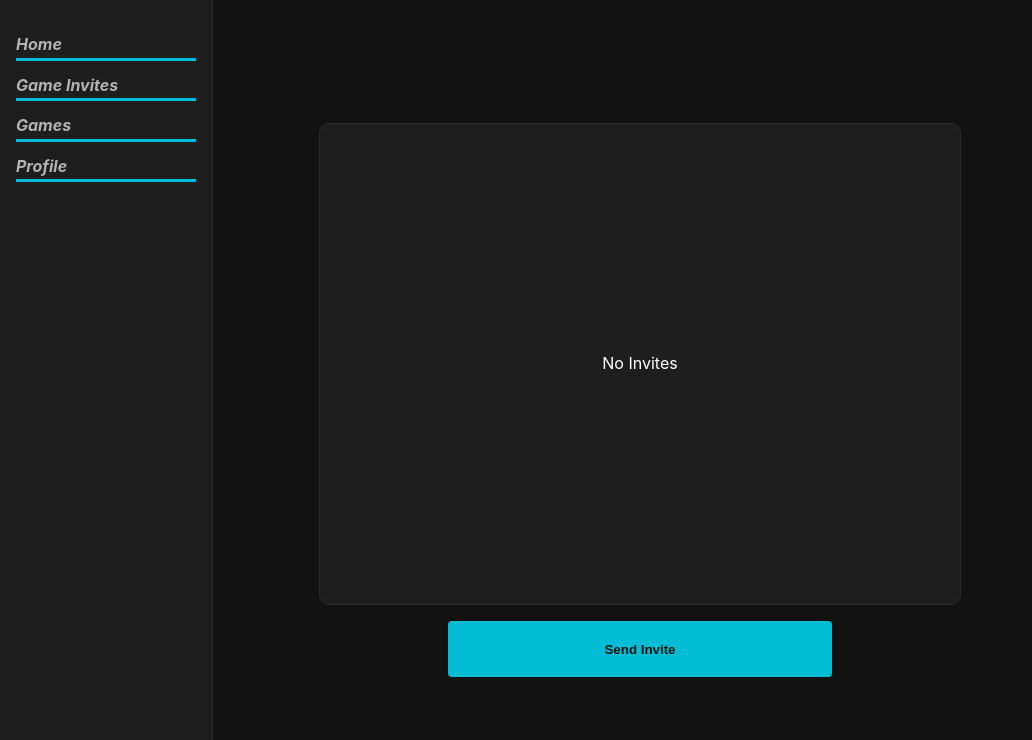
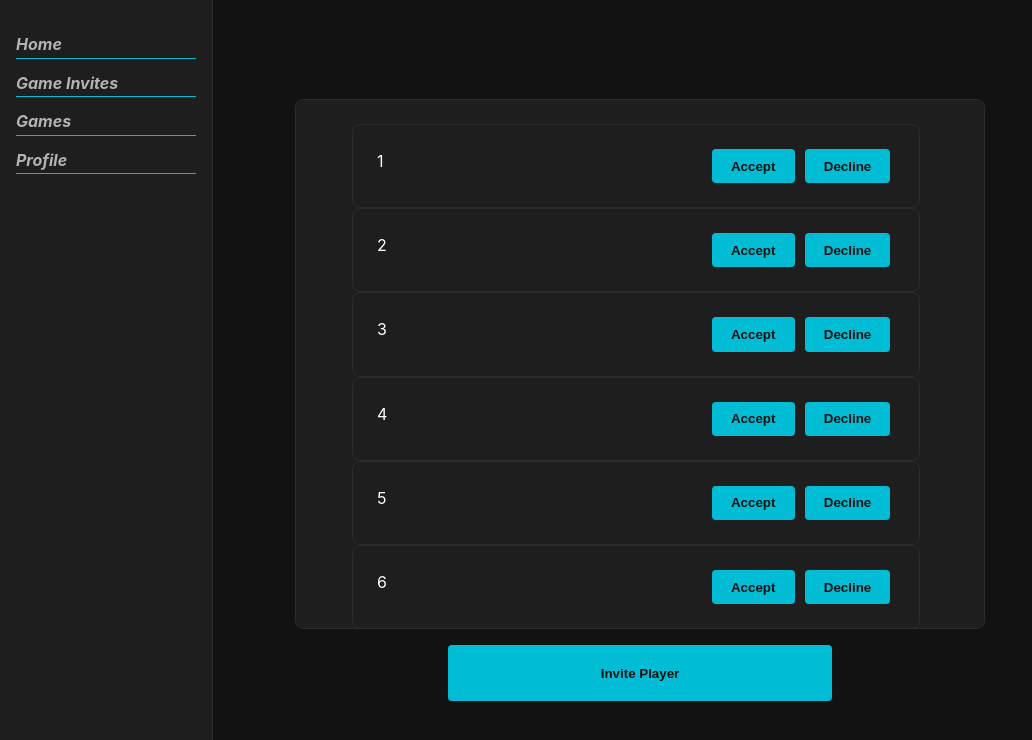
Before and after one commit to KorbinWeiler/3DTicTacToe, a React (Vite) app in the folder Client/: page /Invites in a window 1280 px wide. Shown: the top 740 px of the page, without its empty margins (0-1032 px from the left). Built offline with nearby package versions, Linux system fonts and the light colour scheme.

Commit message:
added invite modal to InvitePage

```diff
--- a/Client/package.json
+++ b/Client/package.json
@@ -14,6 +14,7 @@
     "express": "^5.1.0",
     "react": "^19.1.0",
     "react-dom": "^19.1.0",
+    "react-modal": "^3.16.3",
     "react-router-dom": "^7.6.1",
     "socket.io-client": "^4.8.1",
     "tailwindcss": "^4.1.6"
--- a/Client/src/App.css
+++ b/Client/src/App.css
@@ -68,6 +68,7 @@ body {
   text-decoration: none;
   transition: background-color 0.2s ease, color 0.2s ease;
   border-bottom-style: solid;
+  border-bottom-width: 1px;
   border-bottom-color: #00BCD4;
 }
 
@@ -90,11 +91,21 @@ body {
   background-color: #1E1E1E;
   align-self: center;
   justify-content: center;
-  align-items: center;
+  /* align-items: center; */
   border-style: solid;
   border-radius: 10px;
   border-width: 1px;
   border-color: #2C2C2C;
+  overflow: auto;
+}
+
+::-webkit-scrollbar{
+  background-color: #1E1E1E;
+}
+
+::-webkit-scrollbar-thumb{
+  background-color: #2C2C2C;
+  border-radius:5px;
 }
 
 .invite-button{
@@ -104,8 +115,41 @@ body {
   margin-top: 1rem;
 }
 
+.list{
+  width: 90%;
+  margin-bottom: 1rem;
+}
+
+.invite{
+  width: 90%;
+  display: flex;
+  justify-content: space-between;
+}
+
+.temp{
+  margin-left: 5px;
+  margin-right: 5px;
+}
+
 .box{
   justify-items: center;
+}
+
+.modal{
+  width: 30%;
+  height: 30%;
+  background-color: #1E1E1E;
+  position: fixed;
+  border-radius: 10px;
+  justify-items: center;
+}
+
+.card {
+  background-color: #1E1E1E;
+  padding: 1.5rem;
+  border-radius: 8px;
+  border: 1px solid #2C2C2C;
+  box-shadow: 0 4px 8px rgba(0 188 212, 0);
 }
 
 
--- a/Client/src/components/PageComponents/InviteComponent.jsx
+++ b/Client/src/components/PageComponents/InviteComponent.jsx
@@ -13,10 +13,12 @@ export default function InviteComponent({invite}){
     }
 
     return(
-        <div className="space-invite">
+        <div className="card invite">
             {invite}
-            <button type="button" onClick={accept}>Accept</button>
-            <button type="button" onClick={()=>{socket.emit("decline invitation", clientID, invite)}}>Decline</button>
+            <div>
+            <button className="button temp" type="button" onClick={accept}>Accept</button>
+            <button className="button temp" type="button" onClick={()=>{socket.emit("decline invitation", clientID, invite)}}>Decline</button>
+            </div>
         </div>
     )
 }
--- a/Client/src/components/PageComponents/InviteList.jsx
+++ b/Client/src/components/PageComponents/InviteList.jsx
@@ -9,13 +9,9 @@ export default function InviteList({invites}){
     //const [invites, setInvites] = InviteList;
     //const invite = invites.map((invite)=>(<InviteComponent invite={invite}/>))
 
-    useEffect(()=>{
-
-    }, [invites])
-
     return(
-    <div>
-        {invites != [] ? <p>No Invites</p> : invites.map((invite, e)=>(<InviteComponent key={e} invite={invite} />))}
+    <div className="list">
+        {invites.length === 0 ? <p>No Invites</p> : invites.map((invite, e)=>(<InviteComponent key={e} invite={invite} />))}
     </div>
     )
 }
--- a/Client/src/pages/InvitePage.jsx
+++ b/Client/src/pages/InvitePage.jsx
@@ -1,15 +1,44 @@
 import Navbar from "../components/PageComponents/NavBar"
 import InviteList from "../components/PageComponents/InviteList"
-import { useContext } from "react"
+import { useState, useContext } from "react"
 import { gameContext } from "../App"
+import Modal from "react-modal"
+
+Modal.setAppElement('div');
 
 export default function InvitePage({invites}){
 
     const {Socket, ClientID} = useContext(gameContext);
     const [clientID, setClientID] = ClientID;
     const socket = Socket
-    let tempID = ''
-    let opponent = ''
+
+    let tempOpponentID = ""
+
+    const [isOpen, setIsOpen] = useState(false);
+
+    const temp = [1,2,3,4,5,6,7,8,9,10,11]
+
+    function openModal(){
+        setIsOpen(true);
+    }
+
+    function afterOpenModal(){
+
+    }
+
+    function closeModal(){
+        setIsOpen(false);
+    }
+    const customStyles = {
+    content: {
+        top: '50%',
+        left: '50%',
+        right: 'auto',
+        bottom: 'auto',
+        marginRight: '-50%',
+        transform: 'translate(-50%, -50%)',
+    },
+    };
 
     return(
         <div>
@@ -23,11 +52,26 @@ export default function InvitePage({invites}){
                 <input className="border background-dark2" type="text" onChange={(e)=>{opponent = e.target.value}} placeholder="OpponentID"></input>
                 <button type="button" onClick={()=>{socket.emit("invite", opponent, clientID)}}>Send Invite</button>
             </form> */}
-            <div className="box">
-                <div className="invite-box">
-                    <InviteList invites={invites}></InviteList>
+            <div id="box" className="box">
+                <div className="card invite-box">
+                    {/* <InviteList invites={invites}></InviteList> */}
+                    <InviteList invites={temp}></InviteList>
                 </div>
-                <button className="button invite-button" type="button">Send Invite</button>
+                <button className="button invite-button" type="button" onClick={openModal}>Invite Player</button>
+                <Modal
+                isOpen={isOpen}
+                ariaHideApp={false}
+                onAfterOpen={afterOpenModal}
+                onRequestClose={closeModal}
+                style={customStyles}
+                className={"modal"}
+                contentLabel="Invite Modal">
+
+                    <form>
+                        <input className="" type="text" placeholder="Opponent Username" onChange={(e)=>{tempOpponentID = e}}></input>
+                        <button className="button" type="button" onClick={()=>{socket.emit("invite", tempOpponentID, clientID)}}>Send Invite</button>
+                    </form>
+                </Modal>
             </div>
         </div>
     )
```
Also changed, not shown: Client/UIDesign.txt, 1 other file (tests, documents, lock files or other folders).
